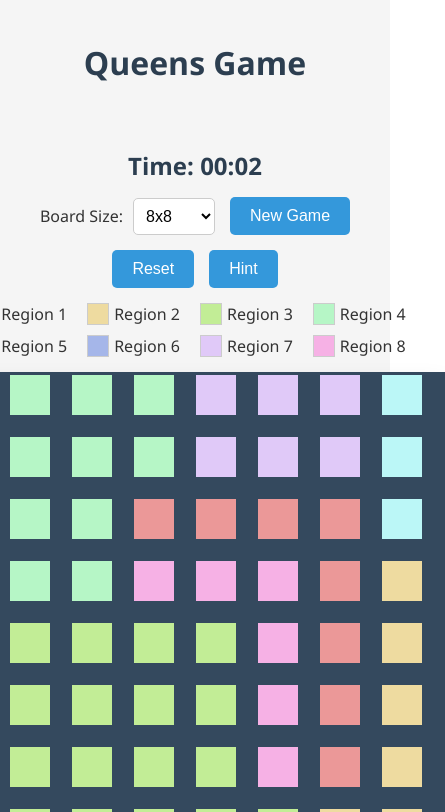
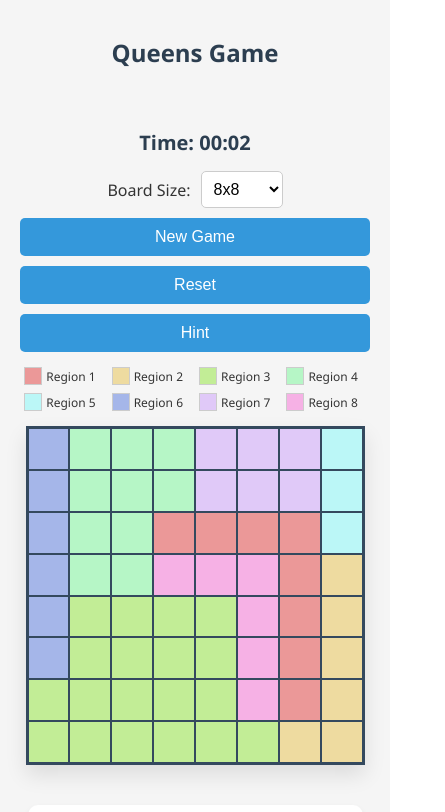
Before and after one commit to khaledbaghdadii/queensclone, a React (Create React App) app: page / in a window 390 px wide. Shown: the top 812 px of the page, 445 px wide, since content can reach past the window. Built offline with nearby package versions, Linux system fonts and the light colour scheme.

Commit message:
make app responsive

```diff
--- a/src/App.css
+++ b/src/App.css
@@ -1,18 +1,41 @@
+:root {
+  /* Cell sizes for different board sizes */
+  --cell-size-small: min(60px, calc(90vw / 6 - 4px)); /* For 6x6 */
+  --cell-size-medium: min(60px, calc(90vw / 8 - 4px)); /* For 8x8 */
+  --cell-size-large: min(50px, calc(90vw / 10 - 4px)); /* For 10x10 */
+
+  /* Font sizes */
+  --font-size-queen: min(36px, calc(var(--cell-size-medium) * 0.8));
+  --font-size-mark: min(28px, calc(var(--cell-size-medium) * 0.6));
+
+  /* Colors */
+  --primary-color: #3498db;
+  --primary-dark: #2980b9;
+  --error-color: #e74c3c;
+  --border-color: #34495e;
+  --text-color: #333;
+  --bg-color: #f5f5f5;
+}
+
 .App {
   font-family: "Segoe UI", Tahoma, Geneva, Verdana, sans-serif;
   display: flex;
   flex-direction: column;
   align-items: center;
-  background-color: #f5f5f5;
-  color: #333;
+  background-color: var(--bg-color);
+  color: var(--text-color);
   margin: 0;
   padding: 20px;
   min-height: 100vh;
+  max-width: 100%;
+  overflow-x: hidden;
 }
 
 h1 {
   color: #2c3e50;
   margin-bottom: 20px;
+  text-align: center;
+  font-size: calc(24px + 1vw);
 }
 
 #game-container {
@@ -20,32 +43,45 @@ h1 {
   flex-direction: column;
   align-items: center;
   margin-bottom: 20px;
+  width: 100%;
 }
 
 #game-board {
   display: grid;
   gap: 2px;
-  border: 3px solid #34495e;
-  background-color: #34495e;
+  border: 3px solid var(--border-color);
+  background-color: var(--border-color);
   box-shadow: 0 10px 20px rgba(0, 0, 0, 0.1);
   margin-bottom: 20px;
+  margin: 0 auto; /* Center the board */
 }
 
 .cell {
   display: flex;
   align-items: center;
   justify-content: center;
-  font-size: 36px;
   cursor: pointer;
   transition: background-color 0.3s;
   user-select: none;
   position: relative;
-  width: 60px;
-  height: 60px;
+  width: 100%;
+  height: 100%;
+}
+
+.board-size-6 .cell {
+  font-size: calc(var(--font-size-queen) * 1.1);
+}
+
+.board-size-8 .cell {
+  font-size: var(--font-size-queen);
+}
+
+.board-size-10 .cell {
+  font-size: calc(var(--font-size-queen) * 0.8);
 }
 
 .cell.error {
-  box-shadow: inset 0 0 0 3px #e74c3c;
+  box-shadow: inset 0 0 0 3px var(--error-color);
 }
 
 .cell.has-tooltip {
@@ -61,7 +97,11 @@ h1 {
 .mark {
   color: #d35400;
   font-weight: bold;
-  font-size: 28px;
+  font-size: var(--font-size-mark);
+}
+
+.board-size-10 .mark {
+  font-size: calc(var(--font-size-mark) * 0.8);
 }
 
 .controls {
@@ -70,21 +110,25 @@ h1 {
   margin-bottom: 15px;
   flex-wrap: wrap;
   justify-content: center;
+  width: 100%;
+  max-width: 500px;
 }
 
 button {
   padding: 10px 20px;
   font-size: 16px;
-  background-color: #3498db;
+  background-color: var(--primary-color);
   color: white;
   border: none;
   border-radius: 5px;
   cursor: pointer;
   transition: background-color 0.3s;
+  flex: 1;
+  min-width: 80px;
 }
 
 button:hover:not(:disabled) {
-  background-color: #2980b9;
+  background-color: var(--primary-dark);
 }
 
 button:disabled {
@@ -103,7 +147,7 @@ button:disabled {
   font-size: 20px;
   font-weight: bold;
   color: #27ae60;
-  height: 30px;
+  min-height: 30px;
   text-align: center;
   margin-bottom: 15px;
 }
@@ -112,42 +156,34 @@ button:disabled {
   display: flex;
   align-items: center;
   gap: 10px;
-}
-
-@media (max-width: 600px) {
-  .cell {
-    width: 40px !important;
-    height: 40px !important;
-    font-size: 24px;
-  }
-  .mark {
-    font-size: 20px;
-  }
+  flex: 1;
 }
 
 .color-legend {
   display: flex;
   flex-wrap: wrap;
   justify-content: center;
-  gap: 10px;
+  gap: 8px;
   margin-bottom: 15px;
+  max-width: 90vw;
 }
 
 .legend-item {
   display: flex;
   align-items: center;
-  margin-right: 10px;
+  margin-right: 8px;
+  font-size: 14px;
 }
 
 .legend-color {
-  width: 20px;
-  height: 20px;
-  margin-right: 5px;
+  width: 16px;
+  height: 16px;
+  margin-right: 4px;
   border: 1px solid #ccc;
 }
 
 #rules {
-  max-width: 600px;
+  max-width: 90%;
   text-align: center;
   margin-top: 20px;
   background-color: #fff;
@@ -174,7 +210,7 @@ select {
 
 .spinner {
   border: 6px solid #f3f3f3;
-  border-top: 6px solid #3498db;
+  border-top: 6px solid var(--primary-color);
   border-radius: 50%;
   width: 50px;
   height: 50px;
@@ -190,3 +226,56 @@ select {
     transform: rotate(360deg);
   }
 }
+
+/* Responsive styles for different screen sizes */
+@media (max-width: 768px) {
+  h1 {
+    font-size: 24px;
+    margin-bottom: 15px;
+  }
+
+  #timer {
+    font-size: 20px;
+  }
+
+  #message {
+    font-size: 16px;
+  }
+
+  .controls {
+    flex-direction: column;
+    gap: 10px;
+  }
+
+  #difficulty {
+    justify-content: center;
+  }
+
+  #rules {
+    font-size: 14px;
+    padding: 10px;
+  }
+
+  .legend-item {
+    font-size: 12px;
+  }
+}
+
+/* Additional adjustments for very small screens */
+@media (max-width: 360px) {
+  .controls {
+    padding: 0 10px;
+  }
+
+  select,
+  button {
+    font-size: 14px;
+    padding: 8px 12px;
+  }
+
+  :root {
+    --cell-size-small: calc(90vw / 6 - 4px);
+    --cell-size-medium: calc(90vw / 8 - 4px);
+    --cell-size-large: calc(90vw / 10 - 4px);
+  }
+}
--- a/src/App.js
+++ b/src/App.js
@@ -522,6 +522,15 @@ function App() {
     }
   };
 
+  // Calculate cell size based on board size and screen width
+  const getCellSize = () => {
+    // Default sizes
+    if (size === 6) return "var(--cell-size-small)";
+    if (size === 8) return "var(--cell-size-medium)";
+    if (size === 10) return "var(--cell-size-large)";
+    return "var(--cell-size-medium)";
+  };
+
   return (
     <div className="App">
       <h1>Queens Game</h1>
@@ -576,9 +585,10 @@ function App() {
 
           <div
             id="game-board"
+            className={`board-size-${size}`}
             style={{
-              gridTemplateColumns: `repeat(${size}, 60px)`,
-              gridTemplateRows: `repeat(${size}, 60px)`,
+              gridTemplateColumns: `repeat(${size}, ${getCellSize()})`,
+              gridTemplateRows: `repeat(${size}, ${getCellSize()})`,
             }}
           >
             {board.map((row, i) =>
```
